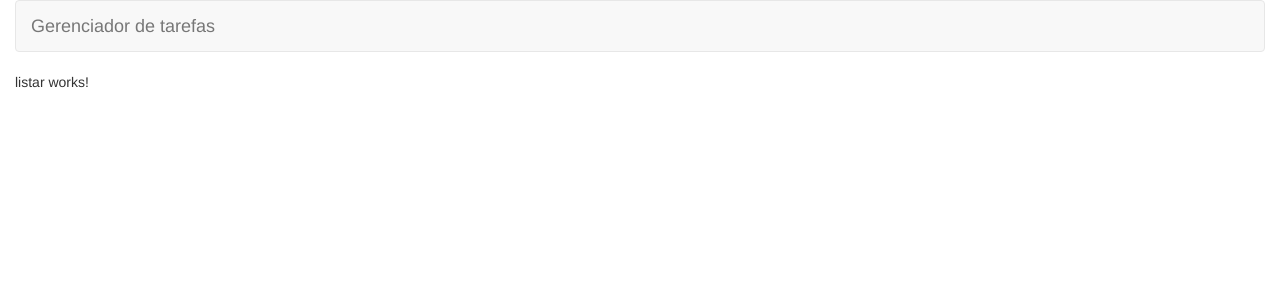
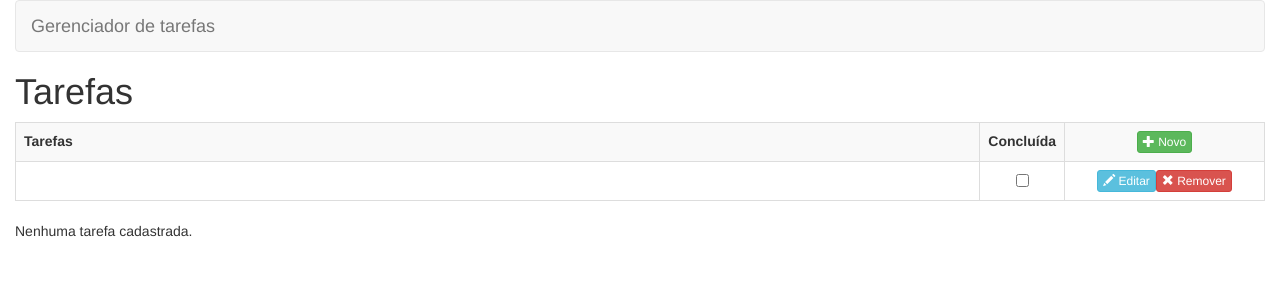
Before and after one commit to albertassi88/task-manager-angular, an Angular app: page /tarefas/listar in a window 1280 px wide. Shown: the top 300 px of the page. Built offline with nearby package versions, Linux system fonts and the light colour scheme.

Commit message:
adicionando o html no componente listar

```diff
--- a/src/app/tarefas/listar/listar.component.html
+++ b/src/app/tarefas/listar/listar.component.html
@@ -1 +1,36 @@
-<p>listar works!</p>
+<h1>Tarefas</h1>
+
+<table class="table table-striped table-bordered table-hover">
+  <tbody>
+    <tr>
+      <th>Tarefas</th>
+      <th>Concluída</th>
+      <th class="text-center">
+        <a class="btn btn-xs btn-success">
+          <span class="glyphicon glyphicon-plus" aria-hidden="true"></span>
+          Novo
+        </a>
+      </th>
+    </tr>
+    <tr>
+      <td>
+
+      </td>
+      <td class="text-center" style="width: 70px">
+        <input type="checkbox">
+      </td>
+      <td class="text-center" style="width: 200px">
+        <a title="Editar" alt="Editar" class="btn btn-xs btn-info">
+          <span class="glyphicon glyphicon-pencil" aria-hidden="true"></span>
+          Editar
+        </a>
+        <a href="#" title="Remover" alt="Remover" class="btn btn-xs btn-danger">
+          <span class="glyphicon glyphicon-remove" aria-hidden="true"></span>
+          Remover
+        </a>
+      </td>
+    </tr>
+  </tbody>
+</table>
+
+<p>Nenhuma tarefa cadastrada.</p>
```
